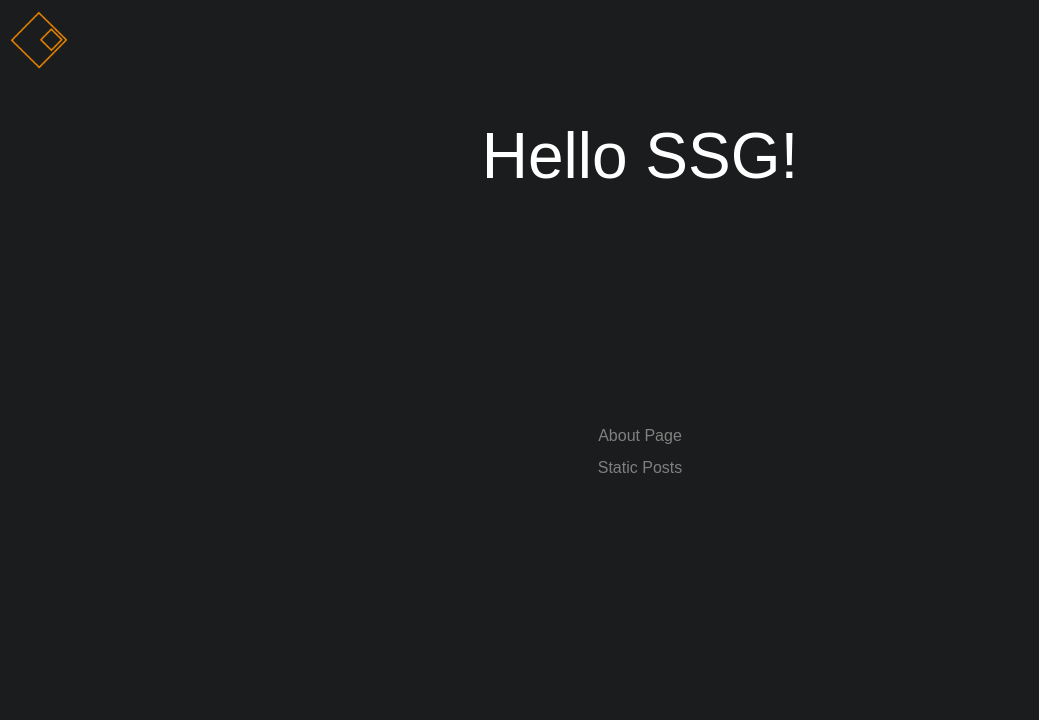
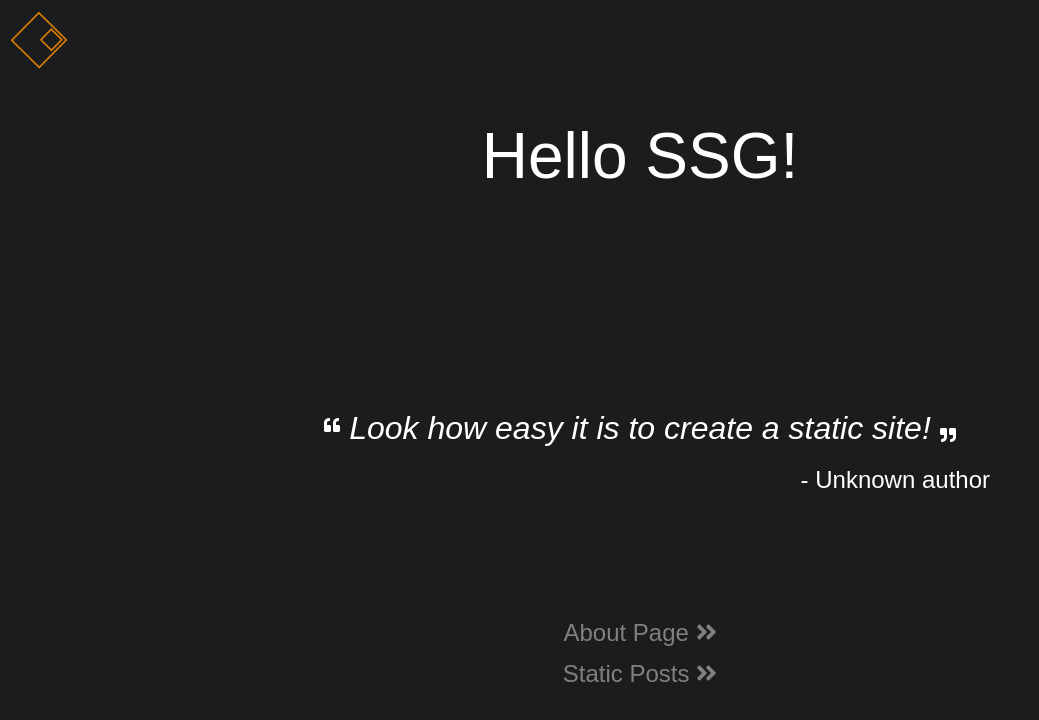
Before and after one commit to pehor/ssg-my-friend, a Next.js app: page / in a window 1280 px wide. Shown: the top 720 px of the page, without its empty margins (0-1039 px from the left). Built offline with nearby package versions, Linux system fonts and the light colour scheme.

Commit message:
Added font-awesome

```diff
--- a/next.config.js
+++ b/next.config.js
@@ -1,7 +1,9 @@
 const withSass = require('@zeit/next-sass')
+const withFonts = require('next-fonts')
+
 const dummyList = require('./dummyData/dummyList')
 
-module.exports = withSass({
+module.exports = withFonts(withSass({
   exportTrailingSlash: true,
   exportPathMap: async function () {
     const paths = {
@@ -20,4 +22,4 @@ module.exports = withSass({
     return paths
   },
   cssModules: true
-})
+}))
--- a/src/layouts/mainContainer.module.scss
+++ b/src/layouts/mainContainer.module.scss
@@ -9,7 +9,7 @@ body {
 
 a {
   color: $secondary-color;
-  font-size: 1em;
+  font-size: 1.5em;
   text-decoration: none;
 }
 
--- a/src/pages/index.jsx
+++ b/src/pages/index.jsx
@@ -1,19 +1,31 @@
 import Link from 'next/link'
 import MainContainer from '../layouts/mainContainer'
+import { FontAwesomeIcon } from '@fortawesome/react-fontawesome'
+import { faQuoteLeft, faQuoteRight, faAngleDoubleRight } from '@fortawesome/free-solid-svg-icons'
+import styles from './index.module.scss'
 
 export default function Index () {
   return (
     <MainContainer>
       <h1>Hello SSG!</h1>
       <div style={{ height: '10em' }}></div>
+      <div>
+        <FontAwesomeIcon icon={ faQuoteLeft } style={{ verticalAlign: 'super' }}/>
+        <span className = { styles.quoted }> Look how easy it is to create a static site! </span>
+        <FontAwesomeIcon icon={ faQuoteRight } style={{ verticalAlign: 'sub' }}/>
+      </div>
+      <div className={styles.quoteAuthor} style={{ float: 'right' }}>
+      - Unknown author
+      </div>
+      <div style={{ height: '10em' }}></div>
       <div style={{ marginTop: '1em' }}>
         <Link href="/about">
-          <a>About Page</a>
+          <a>About Page <FontAwesomeIcon icon={ faAngleDoubleRight }/></a>
         </Link>
       </div>
       <div style={{ marginTop: '1em' }}>
         <Link href="/posts/0">
-          <a>Static Posts</a>
+          <a>Static Posts <FontAwesomeIcon icon={ faAngleDoubleRight }/></a>
         </Link>
       </div>
     </MainContainer>
--- /dev/null
+++ b/src/pages/index.module.scss
@@ -0,0 +1,8 @@
+.quoted {
+  font-style: italic;
+  font-size: 2em;
+}
+.quoteAuthor {
+  margin-top: 1em;
+  font-size: 1.5em;
+}
```
Also changed, not shown: package.json (+6 -2 lines), 1 other file (tests, documents, lock files or other folders).
